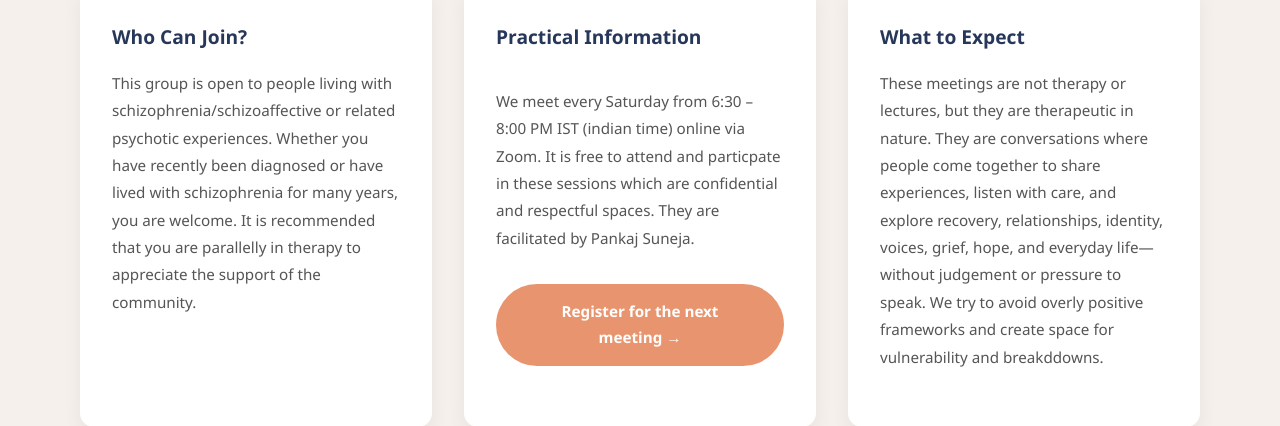
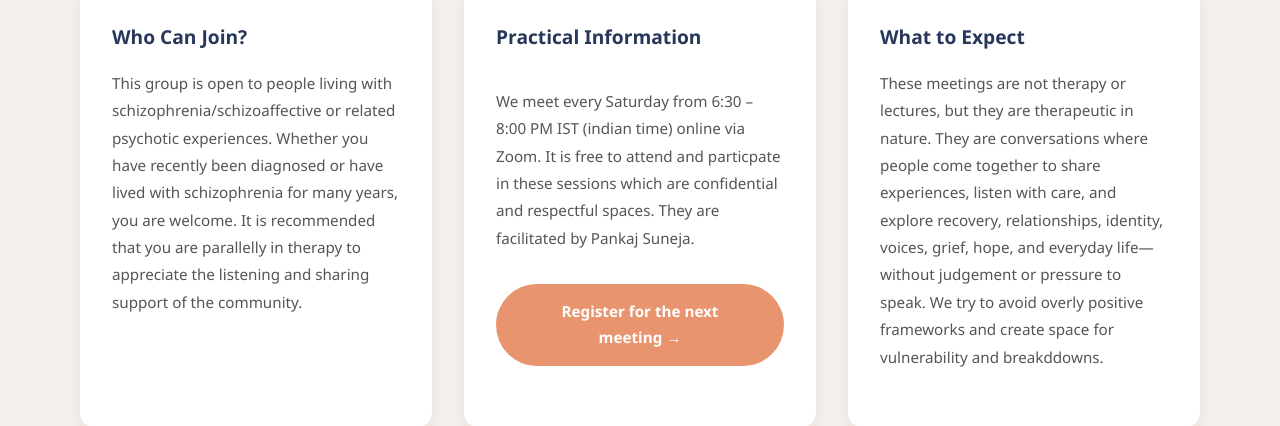
Before and after one commit to supportschizophrenia-bit/schizophrenia-support-network, a plain HTML site: page support-community.html in a window 1280 px wide. Shown: the part 700-1126 px from the top of the page. Drawn offline with Linux system fonts and the light colour scheme.

Commit message:
Enhance community support description
Updated wording to emphasize listening and sharing support.

```diff
--- a/support-community.html
+++ b/support-community.html
@@ -44,7 +44,7 @@ Connection is a profound source of healing. Find solidarity, share your unique n
         <p>
             This group is open to people living with schizophrenia/schizoaffective or related
             psychotic experiences. Whether you have recently been diagnosed or
-            have lived with schizophrenia for many years, you are welcome. It is recommended that you are parallelly in therapy to appreciate the support of the community.
+            have lived with schizophrenia for many years, you are welcome. It is recommended that you are parallelly in therapy to appreciate the listening and sharing support of the community.
         </p>
 
     </div>
```
